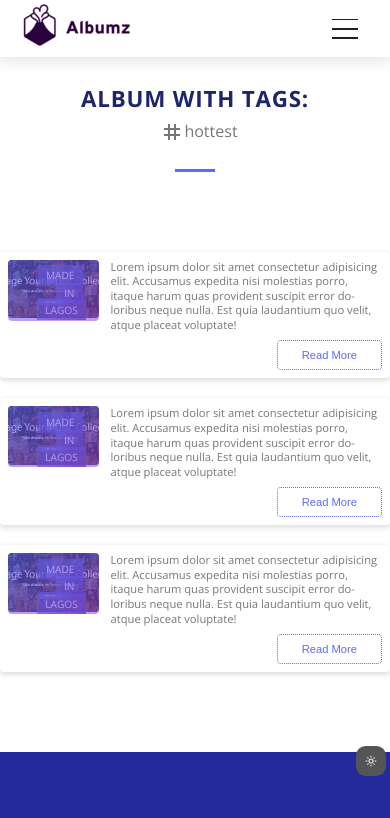
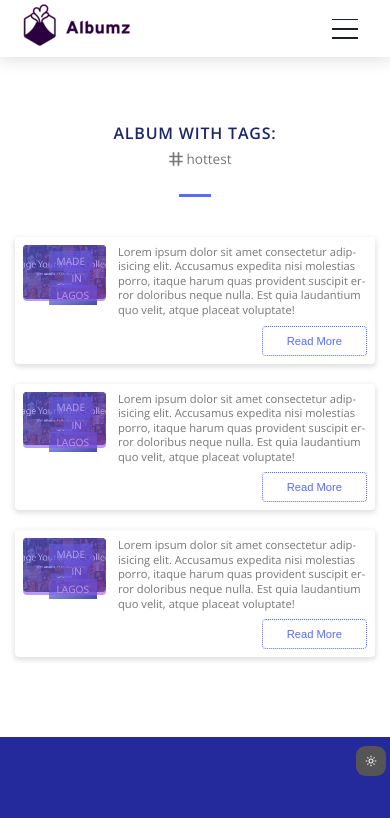
Before and after one commit to esteemayo/next-albumz-client, a Next.js app: page /albums/tags in a window 390 px wide. Shown: the top 818 px of the page. Built offline with nearby package versions, Linux system fonts and the light colour scheme.

Commit message:
media queries

```diff
--- a/styles/Tags.module.scss
+++ b/styles/Tags.module.scss
@@ -3,6 +3,26 @@
   max-width: 80rem;
   position: relative;
   margin: 0 auto;
+
+  @media only screen and (max-width: 56.25em) {
+    padding-top: 15rem;
+  }
+
+  @media only screen and (max-width: 43.75em) {
+    max-width: 70rem;
+  }
+
+  @media only screen and (max-width: 37.5em) {
+    max-width: 60rem;
+  }
+
+  @media only screen and (max-width: 31.25em) {
+    max-width: 50rem;
+  }
+
+  @media only screen and (max-width: 26.25em) {
+    max-width: 45rem;
+  }
 
   .heading {
     display: flex;
@@ -10,6 +30,14 @@
     align-items: center;
     justify-content: center;
     margin-bottom: 10rem;
+
+    @media only screen and (max-width: 43.75em) {
+      margin-bottom: 7rem;
+    }
+
+    @media only screen and (max-width: 31.25em) {
+      margin-bottom: 5rem;
+    }
 
     &::after {
       display: inline-block;
@@ -19,6 +47,10 @@
       background-color: #5a6bf6;
       margin: 0 auto;
       margin-top: 3rem;
+
+      @media only screen and (max-width: 31.25em) {
+        width: 4rem;
+      }
     }
 
     &__main {
@@ -28,6 +60,15 @@
       text-transform: uppercase;
       color: #1d256b;
       letter-spacing: 0.1rem;
+
+      @media only screen and (max-width: 43.75em) {
+        font-size: 2.5rem;
+        font-weight: 600;
+      }
+
+      @media only screen and (max-width: 31.25em) {
+        font-size: 2rem;
+      }
     }
 
     &__sub {
@@ -39,8 +80,16 @@
       color: #777;
       margin-left: 1rem;
 
+      @media only screen and (max-width: 26.25em) {
+        font-size: 1.7rem;
+      }
+
       .tagIcon {
         font-size: 3rem;
+
+        @media only screen and (max-width: 31.25em) {
+          font-size: 2.5rem;
+        }
       }
     }
   }
```
